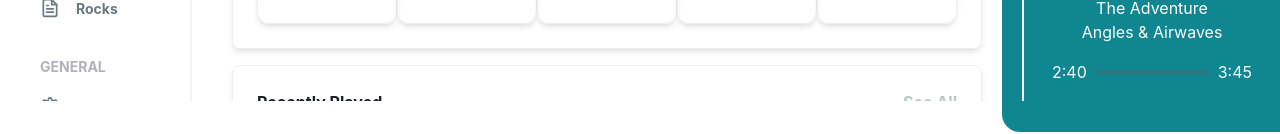
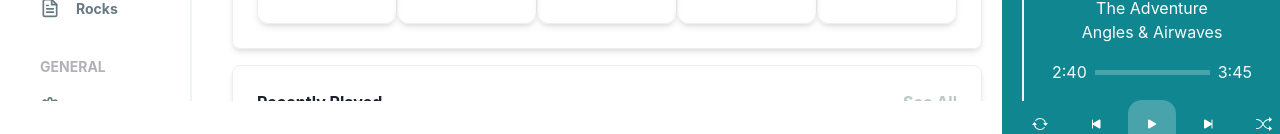
Before and after one commit to ChanReact/music-app, a Next.js app: page / in a window 1280 px wide. Shown: the part 699-833 px from the top of the page. Built offline with nearby package versions, Linux system fonts and the light colour scheme.

Commit message:
Update Codebase

```diff
--- a/components/Musicplayer.js
+++ b/components/Musicplayer.js
@@ -1,4 +1,23 @@
-import { VStack,Image,Text, Box, HStack,Flex } from "@chakra-ui/react"
+import { VStack,Image,Text, Box, HStack,Flex,Icon } from "@chakra-ui/react"
+import { BsFillPlayFill,
+    BsArrowRepeat,
+    BsSkipStartFill,
+    BsFillSkipEndFill,
+    BsShuffle
+    } from "react-icons/bs"
+
+export const Controls = ({icon,border=false}) =>{
+    return (
+    <Box    h="12" w="12">
+
+    <Flex rounded={14} h="full" bg={border ? 'whiteAlpha.400' : null} flexDir="column" alignContent="center" alignItems="center" justifyContent="center">
+    <Icon color="white" h="4" w="4" as={icon} />
+    </Flex>
+
+     </Box>
+
+    )
+}
 
 
 const Musicplayer = () => {
@@ -13,10 +32,15 @@ const Musicplayer = () => {
            </Flex>
            <HStack spacing={2} w="200px">
                <Text color="gray.50">2:40</Text>
-               <Box w="180px" h=".3em" bg="rgba(255,0,0,0.1)"></Box>
+               <Box w="180px" h=".3em" bg="whiteAlpha.400"></Box>
                <Text color="gray.50">3:45</Text>
            </HStack>
            <HStack>
+             <Controls icon={BsArrowRepeat}/>
+             <Controls  icon={BsSkipStartFill}/>
+             <Controls border={true} icon={BsFillPlayFill}/>
+             <Controls icon={BsFillSkipEndFill}/>
+             <Controls icon={BsShuffle}/>
 
 
            </HStack>
--- a/components/Recentcard.js
+++ b/components/Recentcard.js
@@ -18,7 +18,7 @@ const Recentcard = () => {
      <Spacer/>
      <HStack spacing={5}>
      <Text>3:51</Text>
-     <Box  bgColor="white" border="1px solid #bdc7c9" rounded={10} h="10" w="10">
+      <Box  bgColor="white" border="1px solid #bdc7c9" rounded={10} h="10" w="10">
 
            <Flex h="full" flexDir="column" alignContent="center" alignItems="center" justifyContent="center">
            <Icon h="6" w="6" as={BsFillPlayFill} />
```
